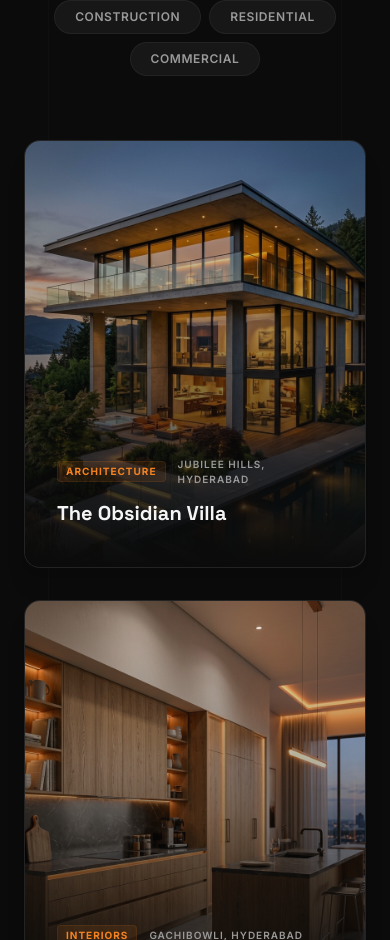
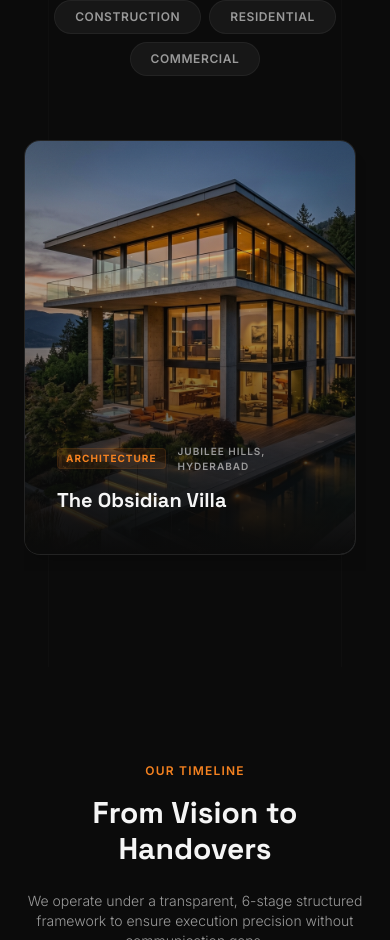
Before and after one commit to Dpk738/dwaraa-archilabs, a React (Vite) app: page / in a window 390 px wide. Shown: the part 6574-7514 px from the top of the page. Built offline with nearby package versions, Linux system fonts and the light colour scheme.

Commit message:
feat: implement CSS snap scrolling for portfolio cards strictly on mobile views

```diff
--- a/src/components/Portfolio.jsx
+++ b/src/components/Portfolio.jsx
@@ -140,7 +140,7 @@ export default function Portfolio() {
           whileInView={{ opacity: 1, y: 0 }}
           viewport={{ once: true, amount: 0.15 }}
           transition={{ type: 'spring', stiffness: 80, damping: 20 }}
-          className="grid grid-cols-1 md:grid-cols-2 lg:grid-cols-3 gap-8"
+          className="flex flex-nowrap overflow-x-auto snap-x snap-mandatory gap-6 no-scrollbar md:grid md:grid-cols-2 lg:grid-cols-3 md:gap-8 pb-4 md:pb-0"
         >
           <AnimatePresence mode="popLayout">
             {filteredProjects.map((project) => (
@@ -151,7 +151,7 @@ export default function Portfolio() {
                 exit={{ opacity: 0, scale: 0.9 }}
                 transition={{ type: 'spring', stiffness: 100, damping: 20 }}
                 key={project.id}
-                className="group relative rounded-2xl overflow-hidden bg-brand-card border border-white/5 flex flex-col justify-end aspect-[4/5] shadow-xl"
+                className="group relative rounded-2xl overflow-hidden bg-brand-card border border-white/5 flex flex-col justify-end aspect-[4/5] shadow-xl snap-start shrink-0 w-[85vw] sm:w-[450px] md:w-auto"
               >
                 {/* Project Image */}
                 <img
```
